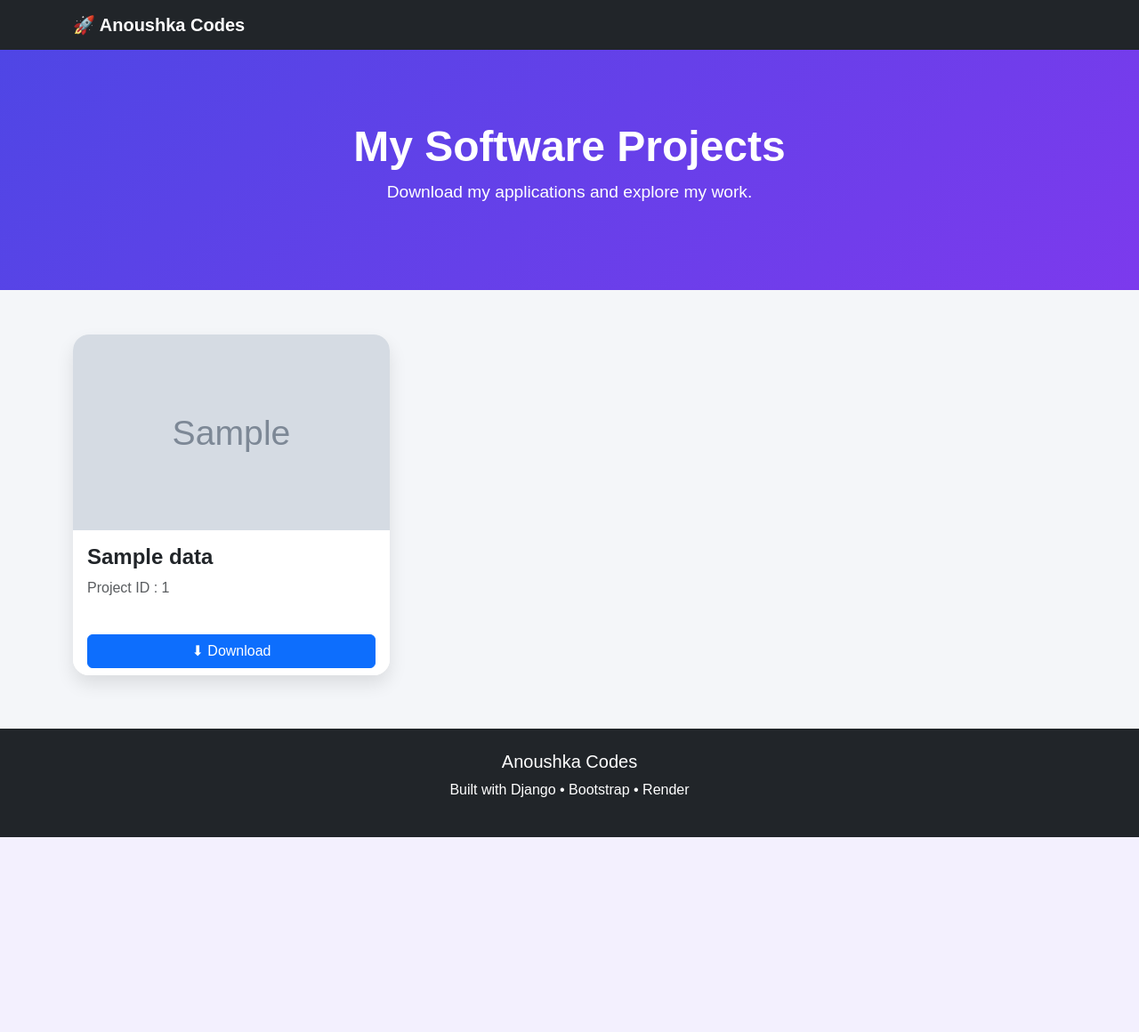
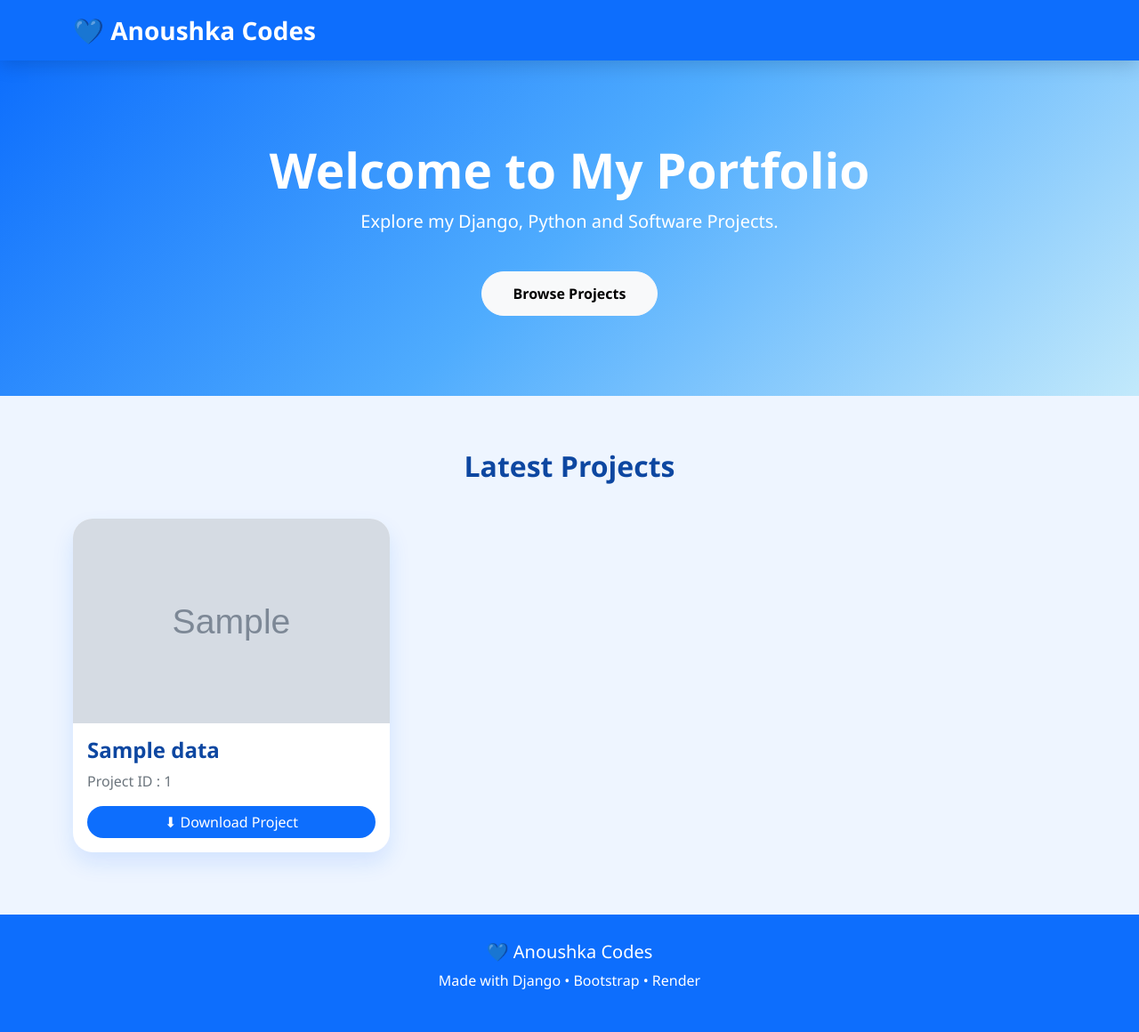
Before and after one commit to anoushka1717/portfolio-website, a Django app: page / in a window 1280 px wide. Shown: the whole page at 89% size. Before the commit the page ends 941 px from the top, so only its background shows below. Run offline with Django 5.2, Linux system fonts and the light colour scheme; tables that the repository leaves empty hold one stand-in row (values such as "Sample post"); grey boxes marked "Sample" are stand-in pictures.

Commit message:
Update home.html

```diff
--- a/templates/home.html
+++ b/templates/home.html
@@ -2,7 +2,8 @@
 <html lang="en">
 <head>
 <meta charset="UTF-8">
-    <meta name="viewport" content="width=device-width, initial-scale=1.0">
+<meta name="viewport" content="width=device-width, initial-scale=1">
+
 <title>Anoushka Codes</title>
 
 <link href="https://cdn.jsdelivr.net/npm/bootstrap@5.3.3/dist/css/bootstrap.min.css" rel="stylesheet">
@@ -10,69 +11,121 @@
 <style>
 
 body{
-            background:#f4f6f9;
-            font-family:Arial, Helvetica, sans-serif;
+    background:#eef5ff;
+    font-family:'Segoe UI',sans-serif;
+}
+
+.navbar{
+    background:#0d6efd;
+    box-shadow:0 5px 20px rgba(0,0,0,.15);
+}
+
+.navbar-brand{
+    color:white !important;
+    font-size:28px;
+    font-weight:bold;
 }
 
 .hero{
-            background:linear-gradient(135deg,#4f46e5,#7c3aed);
+    background:linear-gradient(135deg,#0d6efd,#4facfe,#c2e9fb);
     color:white;
     text-align:center;
-            padding:80px 20px;
-            margin-bottom:50px;
+    padding:90px 20px;
 }
 
 .hero h1{
-            font-size:3rem;
+    font-size:55px;
     font-weight:bold;
 }
 
 .hero p{
-            font-size:1.2rem;
+    font-size:20px;
+    margin-top:10px;
+}
+
+.hero .btn{
+    margin-top:25px;
+    padding:12px 35px;
+    border-radius:30px;
+    font-weight:bold;
+}
+
+.section-title{
+    text-align:center;
+    color:#0d47a1;
+    font-weight:bold;
+    margin:60px 0 40px;
 }
 
 .card{
     border:none;
-            border-radius:18px;
+    border-radius:22px;
     overflow:hidden;
-            transition:0.3s;
-            box-shadow:0 10px 20px rgba(0,0,0,0.1);
+    transition:.3s;
+    box-shadow:0 12px 25px rgba(13,110,253,.12);
 }
 
 .card:hover{
     transform:translateY(-8px);
-            box-shadow:0 15px 35px rgba(0,0,0,.2);
+    box-shadow:0 20px 35px rgba(13,110,253,.25);
 }
 
 .project-image{
     width:100%;
-            height:220px;
+    height:230px;
     object-fit:cover;
 }
 
+.card-body h4{
+    color:#0d47a1;
+    font-weight:bold;
+}
+
+.project-id{
+    color:#6c757d;
+}
+
 .download-btn{
-            width:100%;
+    background:#0d6efd;
+    border:none;
+    border-radius:30px;
+}
+
+.download-btn:hover{
+    background:#0b5ed7;
 }
 
 footer{
-            background:#212529;
+    margin-top:70px;
+    background:#0d6efd;
     color:white;
     text-align:center;
-            padding:25px;
-            margin-top:60px;
+    padding:30px;
+}
+
+.empty{
+    height:230px;
+    display:flex;
+    justify-content:center;
+    align-items:center;
+    background:#dbeafe;
+    color:#0d47a1;
+    font-weight:bold;
+    font-size:20px;
 }
 
 </style>
 
 </head>
+
 <body>
 
-<nav class="navbar navbar-expand-lg navbar-dark bg-dark">
+<nav class="navbar navbar-expand-lg">
 
 <div class="container">
 
-        <a class="navbar-brand fw-bold" href="#">
-            🚀 Anoushka Codes
+<a class="navbar-brand" href="#">
+💙 Anoushka Codes
 </a>
 
 </div>
@@ -83,17 +136,25 @@
 
 <div class="container">
 
-        <h1>My Software Projects</h1>
+<h1>Welcome to My Portfolio</h1>
 
 <p>
-            Download my applications and explore my work.
+Explore my Django, Python and Software Projects.
 </p>
+
+<a href="#projects" class="btn btn-light">
+Browse Projects
+</a>
 
 </div>
 
 </section>
 
-<div class="container">
+<div class="container" id="projects">
+
+<h2 class="section-title">
+Latest Projects
+</h2>
 
 <div class="row g-4">
 
@@ -109,33 +170,39 @@
 
 {% else %}
 
-                    <img src="https://via.placeholder.com/600x300?text=No+Image" class="project-image">
+<div class="empty">
+No Image
+</div>
 
 {% endif %}
 
 <div class="card-body">
 
-                    <h4 class="card-title fw-bold">
-                        {{ i.Name }}
-                    </h4>
+<h4>{{ i.Name }}</h4>
 
-                    <p class="text-muted">
+<p class="project-id">
 Project ID : {{ i.FileID }}
 </p>
 
-                </div>
+<a href="{{ i.File.url }}" download class="btn btn-primary download-btn w-100">
 
-                <div class="card-footer bg-white border-0">
-
-                    <a href="{{ i.File.url }}"
-                       class="btn btn-primary download-btn"
-                       download>
-
-                        ⬇ Download
+⬇ Download Project
 
 </a>
 
 </div>
+
+</div>
+
+</div>
+
+{% empty %}
+
+<div class="col-12">
+
+<div class="alert alert-info text-center">
+
+No projects uploaded yet.
 
 </div>
 
@@ -149,9 +216,11 @@
 
 <footer>
 
-    <h5>Anoushka Codes</h5>
+<h5>💙 Anoushka Codes</h5>
 
-    <p>Built with Django • Bootstrap • Render</p>
+<p>
+Made with Django • Bootstrap • Render
+</p>
 
 </footer>
 
```
Lines whose indentation alone changed are shown as unchanged.
